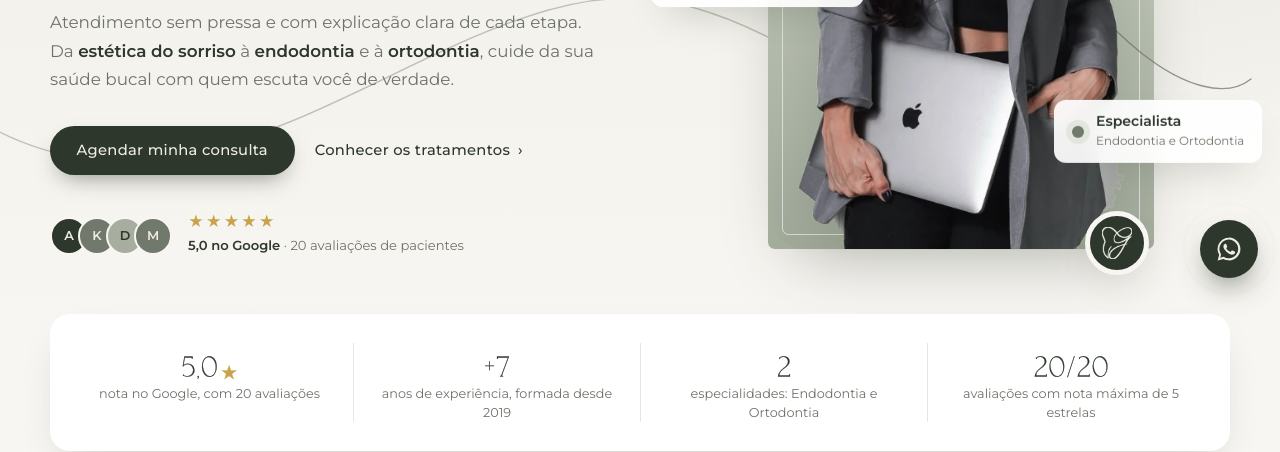
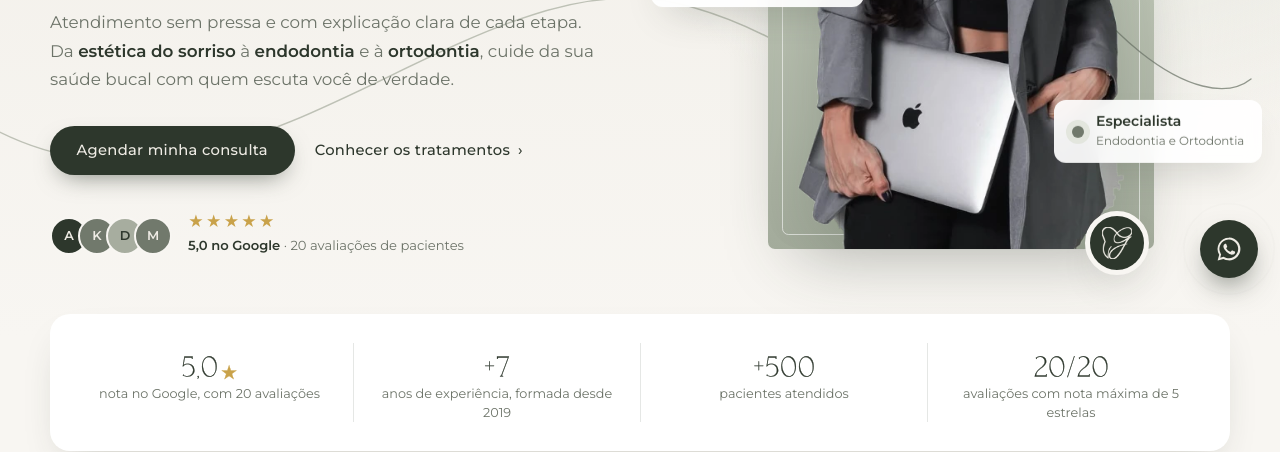
Before and after one commit to Guto1x/ZENIT-DRA.-GIOVANNA, a plain HTML site: page index.html in a window 1280 px wide. Shown: the part 500-952 px from the top of the page. Drawn offline with Linux system fonts and the light colour scheme.

Commit message:
Troca destaque '2 especialidades' por '+500 pacientes atendidos'
Co-Authored-By: Claude Opus 5.5 <noreply@anthropic.com>
Claude-Session: https://claude.ai/code/session_014L3cd7dHMS44g2b5cLgmGc

```diff
--- a/index.html
+++ b/index.html
@@ -175,8 +175,8 @@
       <span class="trust__label">anos de experiência, formada desde 2019</span>
     </div>
     <div class="trust__item reveal" style="--d:.16s">
-      <span class="trust__num">2</span>
-      <span class="trust__label">especialidades: Endodontia e Ortodontia</span>
+      <span class="trust__num">+500</span>
+      <span class="trust__label">pacientes atendidos</span>
     </div>
     <div class="trust__item reveal" style="--d:.24s">
       <span class="trust__num">20/20</span>
```
